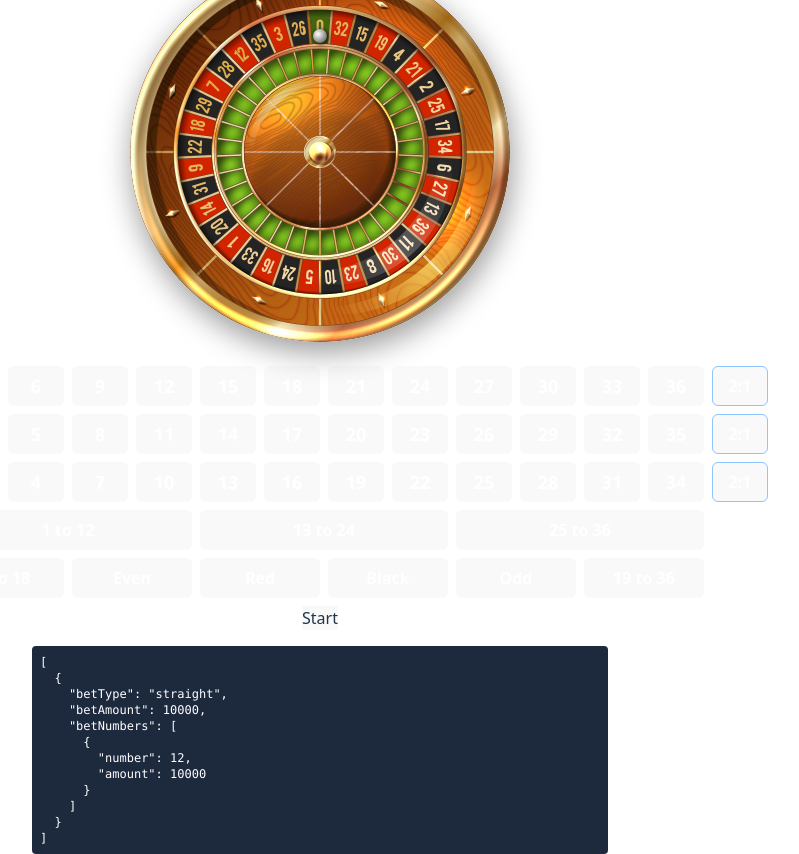
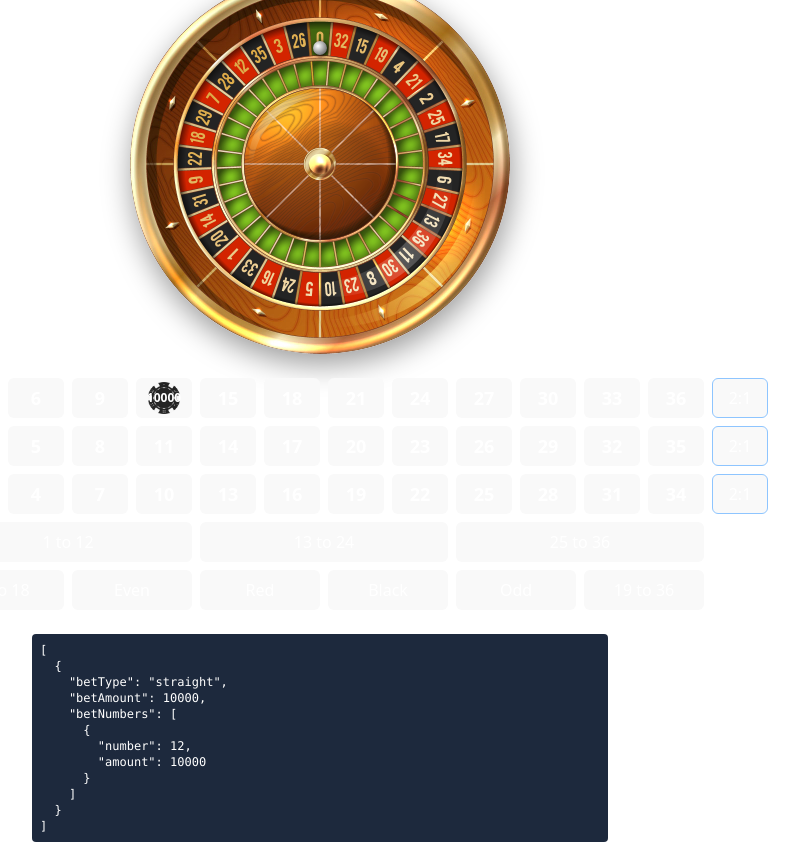
Before and after one commit to andresmarincelis/CasinoOnline, a React (Vite) app: page / in a window 1280 px wide. Both pictures are taken after a click on the button "12". Shown: the whole page, without its empty margins (320-1119 px from the left). Built offline with nearby package versions, Linux system fonts and the light colour scheme.

Commit message:
Add BetDisplay and Chip components, refactor betting logic in RouletteTable to handle chip placement and update betting interactions. Remove NumberRows component for cleaner structure.

```diff
--- /dev/null
+++ b/src/components/roulette/BetDisplay.tsx
@@ -0,0 +1,9 @@
+const BetDisplay = ({ bets }) => {
+  return (
+    <pre className="mt-4 text-xs text-white bg-slate-800 p-2 rounded max-w-xl w-full overflow-x-auto">
+      {JSON.stringify(bets, null, 2)}
+    </pre>
+  );
+};
+
+export default BetDisplay;
--- /dev/null
+++ b/src/components/roulette/Chip.tsx
@@ -0,0 +1,36 @@
+import { getChipImage } from './utils';
+
+interface ChipProps {
+  amount: number;
+  position: { x: number; y: number };
+}
+
+const Chip = ({ amount, position }: ChipProps) => {
+  return (
+    <div
+      className="absolute"
+      style={{
+        left: `${position.x}px`,
+        top: `${position.y}px`,
+        transform: 'translate(-50%, -50%)',
+        pointerEvents: 'none',
+      }}
+    >
+      <img
+        src={getChipImage(amount)}
+        alt={`Chip ${amount}`}
+        className="w-8 h-8 select-none"
+        draggable={false}
+        style={{ userSelect: 'none', pointerEvents: 'none' }}
+      />
+      <div
+        className="absolute inset-0 flex items-center justify-center text-white text-xs font-bold"
+        style={{ userSelect: 'none', pointerEvents: 'none' }}
+      >
+        {amount}
+      </div>
+    </div>
+  );
+};
+
+export default Chip;
--- a/src/components/roulette/DozenRow.tsx
+++ b/src/components/roulette/DozenRow.tsx
@@ -1,11 +1,6 @@
 import TableButton from './TableButton';
 
-interface DozensRowProps {
-  dozens: Array<{ label: string; columnOrDozen: '1' | '2' | '3' }>;
-  onDozenBet: (dozen: '1' | '2' | '3') => void;
-}
-
-const DozensRow = ({ dozens, onDozenBet }: DozensRowProps) => {
+const DozenRow = ({ dozens, handleDoubleBetWithChip }) => {
   return (
     <tr>
       <td></td>
@@ -13,7 +8,13 @@ const DozensRow = ({ dozens, onDozenBet }: DozensRowProps) => {
         <td key={dozen.label} colSpan={4} className="p-0">
           <TableButton
             value={dozen.label}
-            onClick={() => onDozenBet(dozen.columnOrDozen)}
+            onClick={(e) =>
+              handleDoubleBetWithChip(
+                'dozen',
+                dozen.columnOrDozen,
+                e.currentTarget
+              )
+            }
             className="bg-blue-900 text-white w-full h-10 rounded-md"
           />
         </td>
@@ -23,4 +24,4 @@ const DozensRow = ({ dozens, onDozenBet }: DozensRowProps) => {
   );
 };
 
-export default DozensRow;
+export default DozenRow;
--- a/src/components/roulette/ExternalBetsRow.tsx
+++ b/src/components/roulette/ExternalBetsRow.tsx
@@ -1,14 +1,6 @@
 import TableButton from './TableButton';
 
-interface ExternalBetsRowProps {
-  externalBets: Array<{ label: string; betType: string }>;
-  onExternalBet: (betType: string) => void;
-}
-
-const ExternalBetsRow = ({
-  externalBets,
-  onExternalBet,
-}: ExternalBetsRowProps) => {
+const ExternalBetsRow = ({ externalBets, handleExternalBetWithChip }) => {
   return (
     <tr>
       <td></td>
@@ -16,7 +8,7 @@ const ExternalBetsRow = ({
         <td key={label} colSpan={2} className="p-0">
           <TableButton
             value={label}
-            onClick={() => onExternalBet(betType)}
+            onClick={(e) => handleExternalBetWithChip(betType, e.currentTarget)}
             className={`${
               label === 'Red'
                 ? 'bg-red-500'
--- /dev/null
+++ b/src/components/roulette/NumberRow.tsx
@@ -0,0 +1,47 @@
+import TableButton from './TableButton';
+import { getColor } from './utils';
+
+export const NumberRow = ({
+  row,
+  rowIdx,
+  handleStraightBetWithChip,
+  handleDoubleBetWithChip,
+}) => {
+  return (
+    <tr>
+      {rowIdx === 0 && (
+        <td rowSpan={3} className="align-middle p-0">
+          <TableButton
+            value={0}
+            onClick={(e) => handleStraightBetWithChip(0, e.currentTarget)}
+            className="bg-green-500 text-white text-lg font-bold w-16 h-[120px] rounded-md"
+          />
+        </td>
+      )}
+      {row.map((n) => (
+        <td key={n} className="p-0">
+          <TableButton
+            value={n}
+            onClick={(e) => handleStraightBetWithChip(n, e.currentTarget)}
+            className={`${getColor(
+              n
+            )} text-white text-lg font-bold w-14 h-10 rounded-md`}
+          />
+        </td>
+      ))}
+      <td className="p-0">
+        <TableButton
+          value="2:1"
+          onClick={(e) =>
+            handleDoubleBetWithChip(
+              'column',
+              (3 - rowIdx).toString() as '1' | '2' | '3',
+              e.currentTarget
+            )
+          }
+          className="bg-blue-900 text-white w-14 h-10 rounded-md border border-blue-300"
+        />
+      </td>
+    </tr>
+  );
+};
--- a/src/components/roulette/NumberRows.tsx
+++ /dev/null
@@ -1,50 +0,0 @@
-import TableButton from './TableButton';
-import { getColor } from './utils';
-
-interface NumberRowsProps {
-  rows: number[][];
-  onStraightBet: (number: number) => void;
-  onColumnBet: (column: '1' | '2' | '3') => void;
-}
-
-const NumberRows = ({ rows, onStraightBet, onColumnBet }: NumberRowsProps) => {
-  return (
-    <>
-      {rows.map((row, rowIdx) => (
-        <tr key={rowIdx}>
-          {rowIdx === 0 && (
-            <td rowSpan={3} className="align-middle p-0">
-              <TableButton
-                value={0}
-                onClick={() => onStraightBet(0)}
-                className="bg-green-500 text-white text-lg font-bold w-16 h-[120px] rounded-md"
-              />
-            </td>
-          )}
-          {row.map((n) => (
-            <td key={n} className="p-0">
-              <TableButton
-                value={n}
-                onClick={() => onStraightBet(n)}
-                className={`${getColor(
-                  n
-                )} text-white text-lg font-bold w-14 h-10 rounded-md`}
-              />
-            </td>
-          ))}
-          <td className="p-0">
-            <TableButton
-              value="2:1"
-              onClick={() =>
-                onColumnBet((3 - rowIdx).toString() as '1' | '2' | '3')
-              }
-              className="bg-blue-900 text-white w-14 h-10 rounded-md border border-blue-300"
-            />
-          </td>
-        </tr>
-      ))}
-    </>
-  );
-};
-
-export default NumberRows;
--- a/src/components/roulette/RouletteTable.tsx
+++ b/src/components/roulette/RouletteTable.tsx
@@ -1,36 +1,100 @@
-import NumberRows from './NumberRows';
+import { useRef, useState } from 'react';
+import Chip from './Chip';
+import {
+  useRouletteContext,
+  type BetType,
+} from '../../contexts/RouletteContext';
+import { dozens, externalBets, rows } from './utils';
+import { NumberRow } from './NumberRow';
+import DozenRow from './DozenRow';
 import ExternalBetsRow from './ExternalBetsRow';
-import { dozens, externalBets, rows } from './utils';
-import DozensRow from './DozenRow';
-import { useRouletteContext } from '../../contexts/RouletteContext';
+import BetDisplay from './BetDisplay';
+
+interface ChipPosition {
+  id: string;
+  amount: number;
+  position: { x: number; y: number };
+}
 
 const RouletteTable = () => {
-  const { bets, handleExternalBet, handleDoubleBets, handleStraightBet, play } =
+  const tableRef = useRef<HTMLTableElement>(null);
+  const [chipPositions, setChipPositions] = useState<ChipPosition[]>([]);
+  const { bets, handleExternalBet, handleDoubleBets, handleStraightBet } =
     useRouletteContext();
+
+  const addChip = (element: HTMLElement, amount: number, id: string) => {
+    const rect = element.getBoundingClientRect();
+    const tableRect = tableRef.current?.getBoundingClientRect();
+
+    if (tableRect) {
+      const position = {
+        x: rect.left - tableRect.left + rect.width / 2,
+        y: rect.top - tableRect.top + rect.height / 2,
+      };
+
+      setChipPositions((prev) => {
+        const existingChip = prev.find((chip) => chip.id === id);
+        if (existingChip) {
+          return prev.map((chip) =>
+            chip.id === id ? { ...chip, amount: chip.amount + amount } : chip
+          );
+        }
+        return [...prev, { id, amount, position }];
+      });
+    }
+  };
+
+  const handleStraightBetWithChip = (number: number, element: HTMLElement) => {
+    handleStraightBet(number);
+    addChip(element, 10000, `straight-${number}`);
+  };
+
+  const handleDoubleBetWithChip = (
+    type: 'column' | 'dozen',
+    value: '1' | '2' | '3',
+    element: HTMLElement
+  ) => {
+    handleDoubleBets(type, value);
+    addChip(element, 10000, `${type}-${value}`);
+  };
+
+  const handleExternalBetWithChip = (
+    betType: BetType,
+    element: HTMLElement
+  ) => {
+    handleExternalBet(betType);
+    addChip(element, 30000, `external-${betType}`);
+  };
 
   return (
     <div className="flex flex-col items-center">
-      <table className="border-separate border-spacing-2">
+      <div className="relative">
+        <table ref={tableRef} className="border-separate border-spacing-2">
           <tbody>
-          <NumberRows
-            rows={rows}
-            onStraightBet={handleStraightBet}
-            onColumnBet={(column) => handleDoubleBets('column', column)}
+            {rows.map((row, rowIdx) => (
+              <NumberRow
+                key={rowIdx}
+                row={row}
+                rowIdx={rowIdx}
+                handleStraightBetWithChip={handleStraightBetWithChip}
+                handleDoubleBetWithChip={handleDoubleBetWithChip}
               />
-          <DozensRow
+            ))}
+            <DozenRow
               dozens={dozens}
-            onDozenBet={(dozen) => handleDoubleBets('dozen', dozen)}
+              handleDoubleBetWithChip={handleDoubleBetWithChip}
             />
             <ExternalBetsRow
               externalBets={externalBets}
-            onExternalBet={handleExternalBet}
+              handleExternalBetWithChip={handleExternalBetWithChip}
             />
           </tbody>
         </table>
-      <button onClick={play}>Start</button>
-      <pre className="mt-4 text-xs text-white bg-slate-800 p-2 rounded max-w-xl w-full overflow-x-auto">
-        {JSON.stringify(bets, null, 2)}
-      </pre>
+        {chipPositions.map((chip) => (
+          <Chip key={chip.id} amount={chip.amount} position={chip.position} />
+        ))}
+      </div>
+      <BetDisplay bets={bets} />
     </div>
   );
 };
--- a/src/components/roulette/TableButton.tsx
+++ b/src/components/roulette/TableButton.tsx
@@ -1,23 +1,24 @@
-import React from 'react';
+import type { FC, MouseEvent } from 'react';
 
-type TableButtonProps = {
+interface TableButtonProps {
   value: string | number;
+  onClick: (e: MouseEvent<HTMLButtonElement>) => void;
   className?: string;
-  onClick?: () => void;
-};
+}
 
-const TableButton: React.FC<TableButtonProps> = ({
+const TableButton: FC<TableButtonProps> = ({
   value,
+  onClick,
   className = '',
-  onClick,
-}) => (
+}) => {
+  return (
     <button
-    className={`flex items-center justify-center font-semibold transition-all select-none cursor-pointer hover:brightness-150 hover:opacity-90 ${className}`}
       onClick={onClick}
-    type="button"
+      className={`${className} transition-transform hover:scale-105 active:scale-95`}
     >
       {value}
     </button>
   );
+};
 
 export default TableButton;
--- a/src/components/roulette/utils.ts
+++ b/src/components/roulette/utils.ts
@@ -33,3 +33,11 @@ export const dozens: { label: string; columnOrDozen: '1' | '2' | '3' }[] = [
   { label: '13 to 24', columnOrDozen: '2' },
   { label: '25 to 36', columnOrDozen: '3' },
 ];
+
+export const getChipImage = (amount: number): string => {
+  if (amount >= 100000)
+    return '/src/components/roulette/assets/chip_purple.png';
+  if (amount >= 50000) return '/src/components/roulette/assets/chip_blue.png';
+  if (amount >= 20000) return '/src/components/roulette/assets/chip_orange.png';
+  return '/src/components/roulette/assets/chip_black.png';
+};
```
Lines whose indentation alone changed are shown as unchanged.
